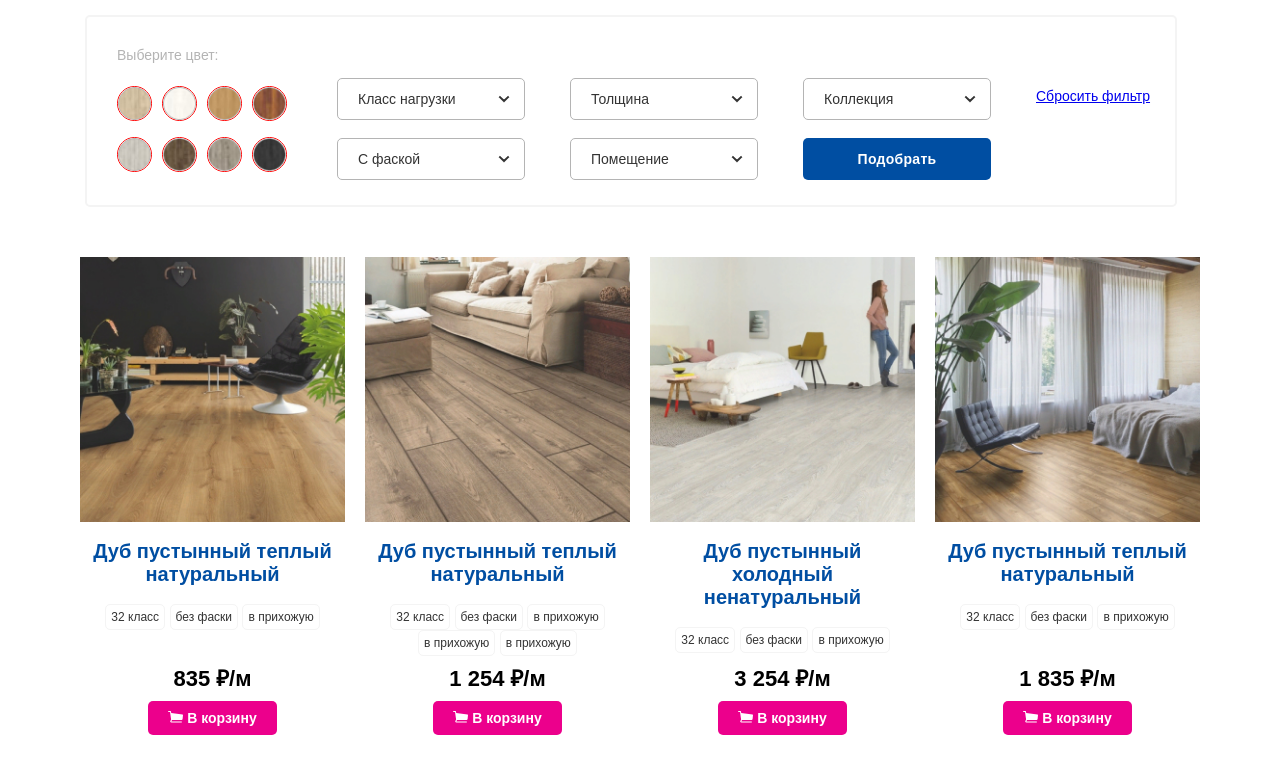
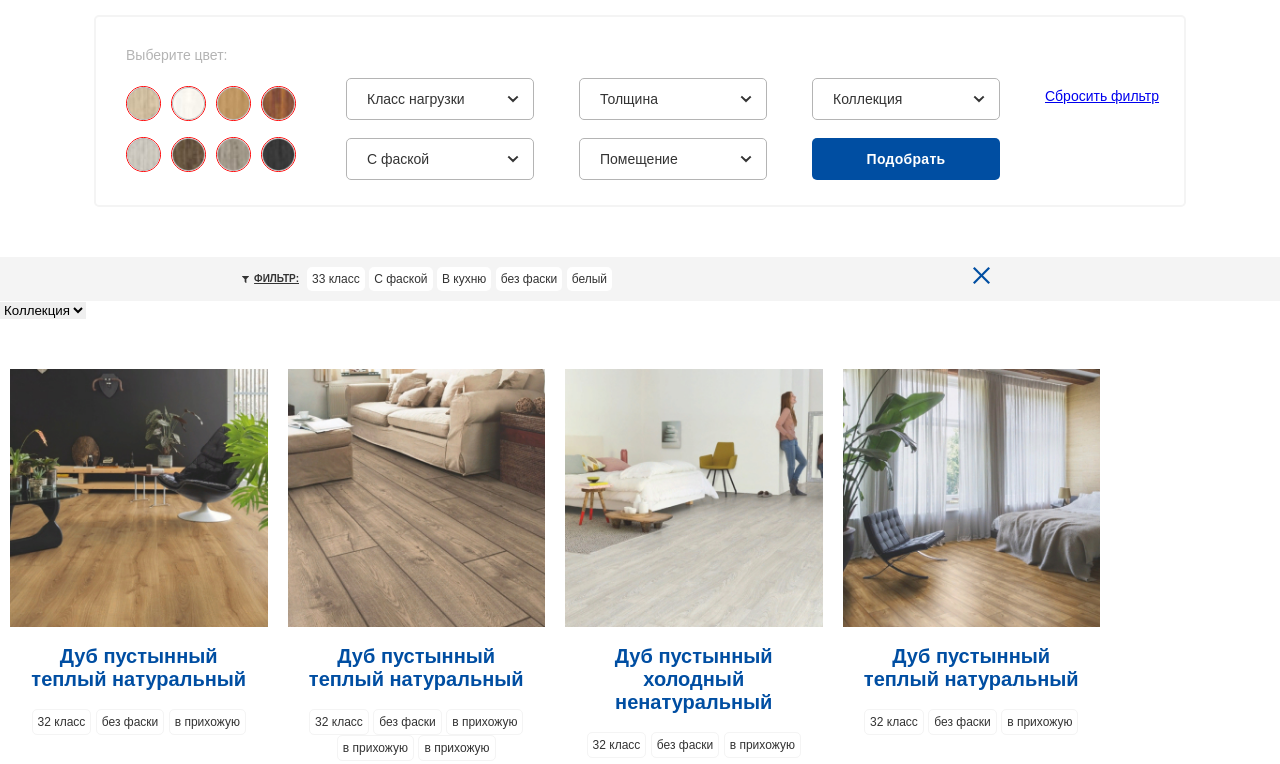
Before and after one commit to swd762/quick-step-template, a plain HTML site: page catalog.html in a window 1280 px wide. Shown: the part 305-1069 px from the top of the page. Drawn offline with Linux system fonts and the light colour scheme.

Commit message:
update filters

```diff
--- a/catalog.html
+++ b/catalog.html
@@ -772,7 +772,7 @@
                         </a>
                     </div>
                     <div class="search-bar hidden">
-                        <input type="text" placeholder="Поиск" data-selector="search-box" id="global-header-search-input" data-search-page-url="/ru-ru/поиск">
+                        <input type="text" placeholder="Поиск">
                         <a href="#" alt="search" class="">
                             <svg width="25" height="27" viewBox="0 0 25 27" fill="none" xmlns="http://www.w3.org/2000/svg">
                                 <rect width="25" height="26.25" fill=""/>
@@ -802,10 +802,10 @@
 </header>
 <!--** ** **-->
 <main class="main">
-    <div class="container">
+<!--    <div class="container">-->
 
 <!--** breadcrubms **-->
-        <div class="breadcrumbs">
+        <div class="breadcrumbs container">
             <a href="#">Главная</a>
             <span>•</span>
             <a href="#">Каталог</a>
@@ -813,18 +813,18 @@
             <a href="#">Ламинат</a>
         </div>
 <!--** ** **-->
-        <div class="page__header-mobile">
+        <div class="page__header-mobile container">
             <h3>Каталог ламината</h3>
         </div>
 <!--** products container **-->
         <div class="products-container">
 
-            <div class="products__header">
+            <div class="products__header  container">
                 <h3>Ламинат Quick Step (Квик Степ)</h3>
             </div>
 
             <!--** products filter bar **-->
-            <div class="products-filters-bar">
+            <div class="products-filters-bar container">
                 <div class="products-filters-bar__header">Выберите цвет:</div>
                 <div class="products-filters-bar__container">
                         <!-- ** color circles **-->
@@ -943,15 +943,40 @@
 
             <!--** products filter bar mobile **-->
                 <div class="products-filters-bar-mobile">
-
-
-
-
+                        <div class="products-filters-bar-mobile__filter-results-wrapper">
+                            <div class="products-filters-bar-mobile__filter-results container">
+                                    <div class="title">
+                                        <span><img src="img/filter-mob-icon.svg" alt="filter icon">
+                                        фильтр:
+                                        </span>
+                                    </div>
+                                <div class="content">
+                                    <span>33 класс</span>
+                                    <span>С фаской</span>
+                                    <span>В кухню</span>
+                                    <span>без фаски</span>
+                                    <span>белый</span>
+                                </div>
+                                <div class="button">
+                                    <a href="#">
+                                        <img src="img/mob-filter-close.svg" alt="close icon">
+                                    </a>
+                                </div>
+                            </div>
+                        </div>
+                        <div class="products-filters-bar-mobile__select">
+                            <select class="" name="select1" id="select1">
+                                <option value="" selected disabled>Коллекция</option>
+                                <option value="1">Класс 1</option>
+                                <option value="2">Класс 2</option>
+                                <option value="3">Класс 3</option>
+                            </select>
+                        </div>
                 </div>
             <!--** ** **-->
 
             <!--** bootstrap 4 product cards container **-->
-            <div class="row products">
+            <div class="row products container">
                 <!--** Product cards **-->
                 <section class="col-lg-3 col-md-4 col-sm-6 col-6 product__wrapper">
                     <article class="product-item desktop--hover">
@@ -1154,14 +1179,14 @@
             <!-- ** ** ** -->
         </div>
         <!-- ** Store description ** -->
-        <article class="store-description">
+        <article class="store-description container">
             <h2>Добро пожаловать в&nbsp;Quickstep-store&nbsp;&mdash; официальный магазин Квик-Степ</h2>
             <p>Напольные покрытия Quick-Step уже третье десятилетие входят в&nbsp;пятерку лидеров на&nbsp;мировом рынке
                 отделочных материалов. Бельгийский производитель завоевал популярность благодаря широкому ассортименту
                 продукции, изготавливаемому на&nbsp;современном оборудовании с&nbsp;использованием инновационных технологий.</p>
         </article>
         <!-- ** ** ** -->
-    </div>
+<!--    </div>-->
 </main>
 
 
--- a/styles.scss
+++ b/styles.scss
@@ -210,6 +210,67 @@ button.btn {
   }
 }
 // ** ** **
+.products-filters-bar-mobile {
+  margin: 50px 0;
+  .products-filters-bar-mobile__filter-results-wrapper {
+    background: $light_gray;
+    .products-filters-bar-mobile__filter-results {
+      //height: 200px;
+      display: flex;
+      padding-top: 10px;
+      padding-bottom: 5px;
+      &>.title {
+        padding-right: 8px;
+        width: 20%;
+        display: flex;
+        justify-content: flex-end;
+        align-items: flex-start;
+        span {
+          display: flex;
+          align-items: center;
+          margin-top: 5px;
+          font-weight: 600;
+          font-size: 10px;
+          line-height: 14px;
+
+          text-transform: uppercase;
+          text-decoration: underline;
+          color: $gray;
+          &>img {
+            width: 7px;
+            height: 7px;
+            margin-right: 5px;
+          }
+        }
+
+      }
+      &>.content {
+        width: 60%;
+        &>span  {
+          font-size: 12px;
+          line-height: 14px;
+          color: $gray;
+          background: #fff;
+          display: inline-block;
+          margin-bottom: 5px;
+          padding: 5px;
+          border-radius: 5px;
+        }
+      }
+      &>.button {
+        width: 20%;
+        &>a {
+          margin-top: 5px;
+          img {
+            width: 17px;
+            height: 17px;
+          }
+        }
+      }
+    }
+  }
+
+}
 
 
 
@@ -1035,9 +1096,6 @@ button.btn {
 }
 
 
-
-
-
 .product__wrapper {
   margin-bottom: 20px;
   padding-right: 10px;
```
Also changed, not shown: img/filter-mob-icon.svg (added), img/mob-filter-close.svg (added), styles.css, 1 other file.
